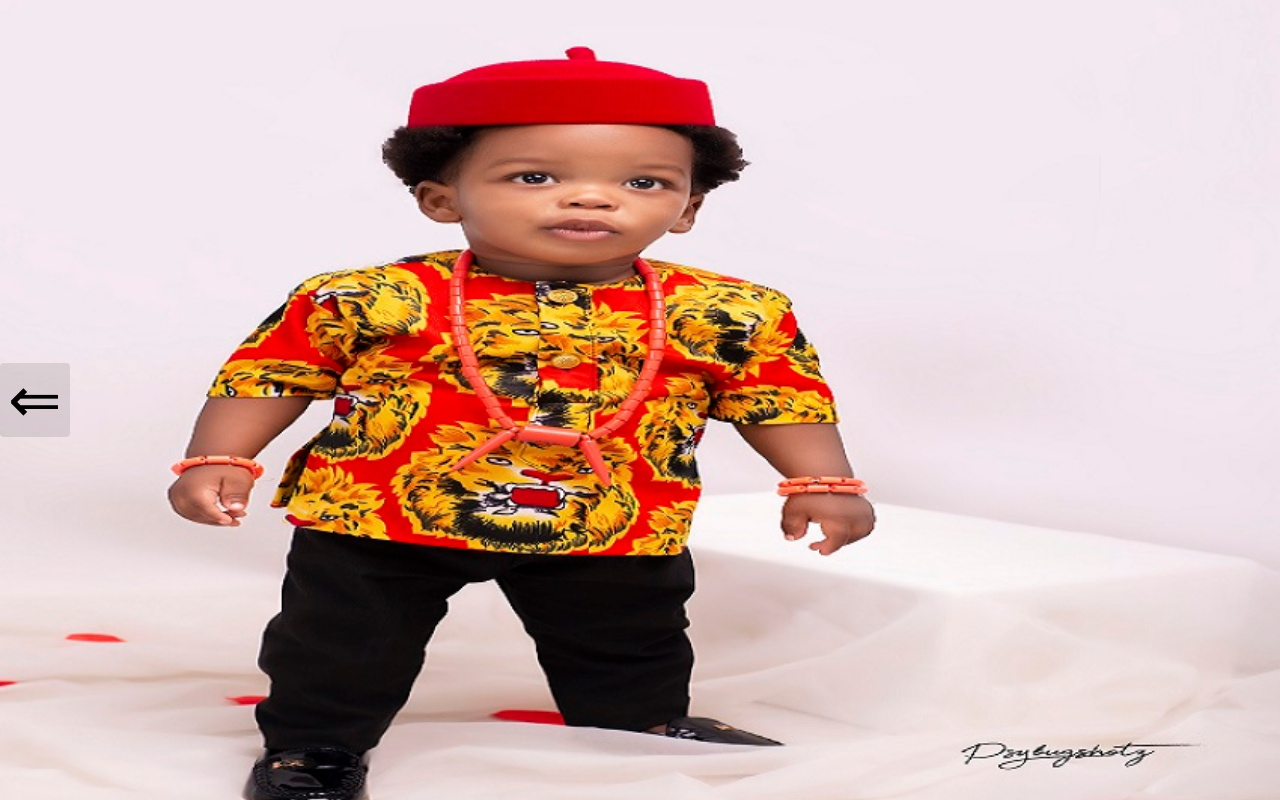
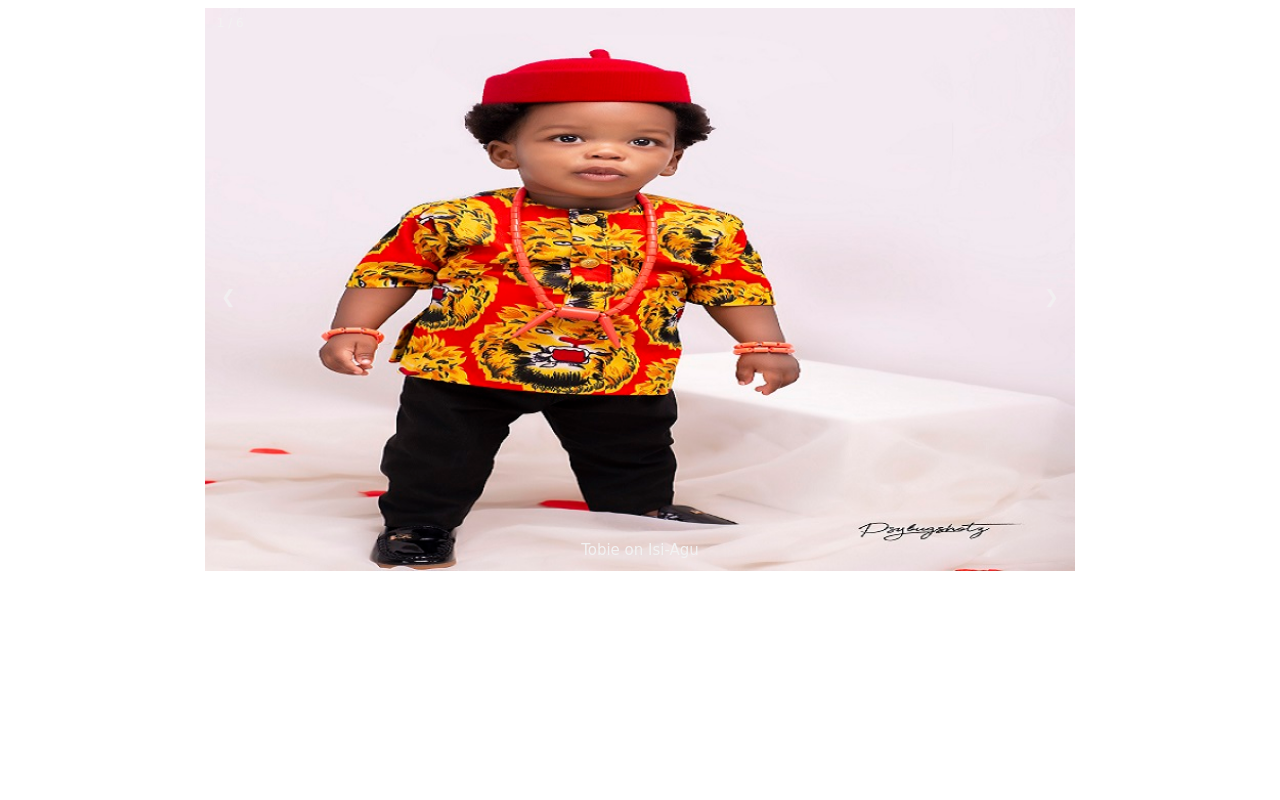
Before and after one commit to Emmachiabuotu/Carousel, a plain HTML site: page index.html in a window 1280 px wide. Drawn offline with Linux system fonts and the light colour scheme.

Commit message:
my first commit

```diff
--- a/index.html
+++ b/index.html
@@ -1,34 +1,63 @@
 <!DOCTYPE html>
 <html lang="en">
+
 <head>
-    <meta charset="UTF-8">
-    <meta http-equiv="X-UA-Compatible" content="IE=edge">
-    <meta name="viewport" content="width=device-width, initial-scale=1.0">
-    <title>Document</title>
-    <link rel="stylesheet" href="style.css">
+  <meta charset="UTF-8">
+  <meta http-equiv="X-UA-Compatible" content="IE=edge">
+  <meta name="viewport" content="width=device-width, initial-scale=1.0">
+  <title>Carousel/Slideshow</title>
+  <link rel="stylesheet" href="style.css">
+  <script src="script.js" defer></script>
 
 </head>
+
 <body>
-    <section aria-label="Newest Photos">
-        <div class="carousel" data-carousel>
-            <button class="carousel-button prev" data-carousel-button="prev">&#8656;</button>
-            <button class="corousel-button next" data-carousel-button="next">&#8658;</button>
-            <ul data-slides>
-                <li class="slide" data-active>
-                    <img src="image1.jpg" alt="image #1" width="50%">
-                </li>
 
-                <li class="slide">
-                    <img src="image2.jpg" alt="image #2">
-                </li>
+  <div class="slideshow-container">
 
-                <li class="slide">
-                    <img src="image3.jpg" alt="image #3">
-                </li>
-            </ul>
+    <div class="mySlides fade">
+      <div class="numbertext">1 / 6</div>
+      <img src="image1.jpg" style="width:100%">
+      <div class="text">Tobie on Isi-Agu</div>
+    </div>
 
-        </div>
-    </section>
-    git
+    <div class="mySlides fade">
+      <div class="numbertext">2 / 6</div>
+      <img src="image2.jpg" style="width:100%">
+      <div class="text">Tobie on Agbada</div>
+    </div>
+
+    <div class="mySlides fade">
+      <div class="numbertext">3 / 6</div>
+      <img src="image3.jpg" style="width:100%">
+      <div class="text">Tobie on Chief-Damask</div>
+    </div>
+
+    <div class="mySlides fade">
+      <div class="numbertext">4 / 6</div>
+      <img src="image4.jpg" style="width:100%">
+      <div class="text">Tobie on Chieftain</div>
+    </div>
+
+    <div class="mySlides fade">
+      <div class="numbertext">5 / 6</div>
+      <img src="image5.jpg" style="width:100%">
+      <div class="text">Tobie we Love you</div>
+    </div>
+
+    <div class="mySlides fade">
+      <div class="numbertext">6 / 6</div>
+      <img src="image6.jpg" style="width:100%">
+      <div class="text">Tobie says Hi</div>
+    </div>
+
+    <!-- buttons -->
+    <a class="prev" onclick="plusSlides(-1)">&#10094;</a>
+    <a class="next" onclick="plusSlides(1)">&#10095;</a>
+  </div>
+  <br>
+
+
 </body>
+
 </html>
--- a/script.js
+++ b/script.js
@@ -1,16 +1,23 @@
-const buttons = document.querySelectorAll("[data-carousel-button]")
+let slideIndex = 1;
+showSlides(slideIndex);
 
-buttons.forEach(button => {
-    button.addEventListener("click",() =>{
-        const offset = button.dataset.carouselButton === "next" ? 1 : -1
-        const slides = button.closest("[data-carousel]").querySelector("[data-slides]")
+// Controls for Next and Previous
+function plusSlides(n) {
+  showSlides(slideIndex += n);
+}
 
-        const activeSlide = slides.querySelector("[data-active]")
-        let newIndex = [...,slides.children].indexOf(activeSlide) + offset
-        if (newIndex < 0) newIndex = slides.children.length - 1
-        if (newIndex >= slides.children.length) newIndex = 0
-
-        slides.children[newIndex].dataset.active = true
-        delete activeSlide.dataset.active
-    })
-})
+function showSlides(n) {
+  let i;
+  let slides = document.getElementsByClassName("mySlides");
+  let dots = document.getElementsByClassName("dot");
+  if (n > slides.length) {slideIndex = 1}
+  if (n < 1) {slideIndex = slides.length}
+  for (i = 0; i < slides.length; i++) {
+    slides[i].style.display = "none";
+  }
+  for (i = 0; i < dots.length; i++) {
+    dots[i].className = dots[i].className.replace(" active", "");
+  }
+  slides[slideIndex-1].style.display = "block";
+  dots[slideIndex-1].className += " active";
+}
--- a/style.css
+++ b/style.css
@@ -1,63 +1,66 @@
-*, *::before, ::after {
-    box-sizing: border-box;
+* {box-sizing:border-box}
+
+.slideshow-container {
+  max-width: 68vw;
+  position: relative;
+  margin: auto;
+  font-family: cursive;
 }
 
-body {
-    margin: 0;
+.mySlides {
+  display: none;
 }
 
-.corousel {
-    width: 100v w;
-    height: 100vh;
-    position: relative;
+.prev, .next {
+  cursor: pointer;
+  position: absolute;
+  top: 50%;
+  width: auto;
+  margin-top: -22px;
+  padding: 16px;
+  color: #f2f2f2;
+  opacity: .8;
+  font-weight: bold;
+  font-size: 18px;
+  transition: 0.6s ease;
+  border-radius: 0 3px 3px 0;
+  user-select: none;
 }
 
-.slide {
-    position: absolute;
-    inset: 0;
-    opacity: 0;
+.next {
+  right: 0;
+  border-radius: 3px 0 0 3px;
 }
 
-.slide > img {
-    display: block;
-    width: 100%;
-    height: 100%;
-    object-fit: cover;
-    object-position: center;
+.prev:hover, .next:hover {
+  background-color: rgba(0,0,0, 1);
 }
 
-.slide[data-active] {
-    opacity: 1;
+.text {
+  color: #f2f2f2;
+  font-size: 15px;
+  padding: 8px 12px;
+  position: absolute;
+  bottom: 8px;
+  width: 100%;
+  text-align: center;
 }
 
-.carousel-button {
-    position: absolute;
-    z-index: 2;
-    background: none;
-    border: none;
-    font-size: 4rem;
-    top: 50%;
-    transform: translateY(-50%);
-    color: rgba(255, 255, 255 .5);
-    cursor: pointer;
-    border-radius: .25rem;
-    padding: 0 .5rem;
-    background-color: rgba(0, 0, 0, .1);
+.numbertext {
+  color: #f2f2f2;
+  font-size: 12px;
+  padding: 8px 12px;
+  position: absolute;
+  top: 0;
 }
 
-.corousel-button:hover, .corousel-button:focus {
-    color: white;
-    background-color: rgba(0, 0, 0, .2);
+
+.fade {
+  animation-name: fade;
+  animation-duration: 1.5s;
 }
 
-.corousel-button:focus {
-    outline: 1px solid black;
+@keyframes fade {
+  from {opacity: .4}
+  to {opacity: 1}
 }
-
-.corousel-button.prev {
-    left: 1rem;
-}
-
-.corousel-button.next {
-    right: 1rem;
-}
```
Also changed, not shown: image4.jpg (added), image5.jpg (added), image6.jpg (added).
